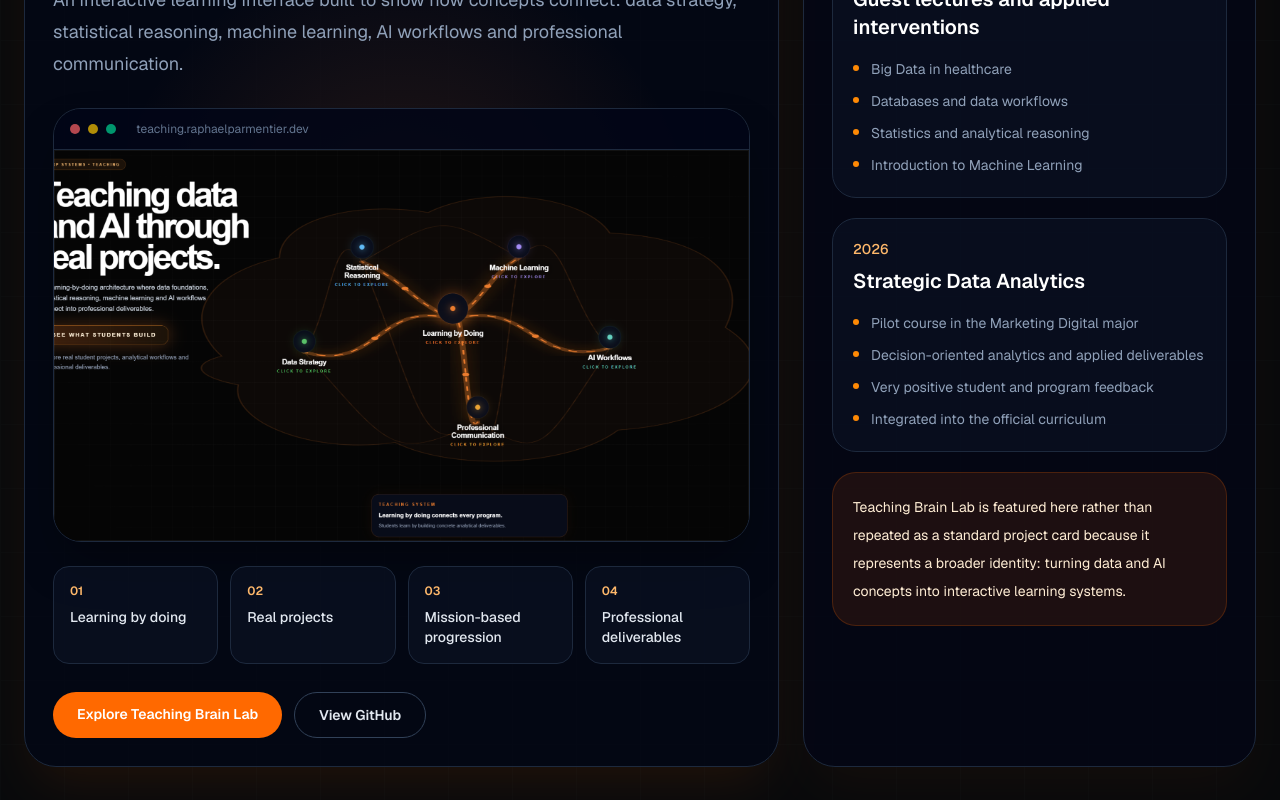
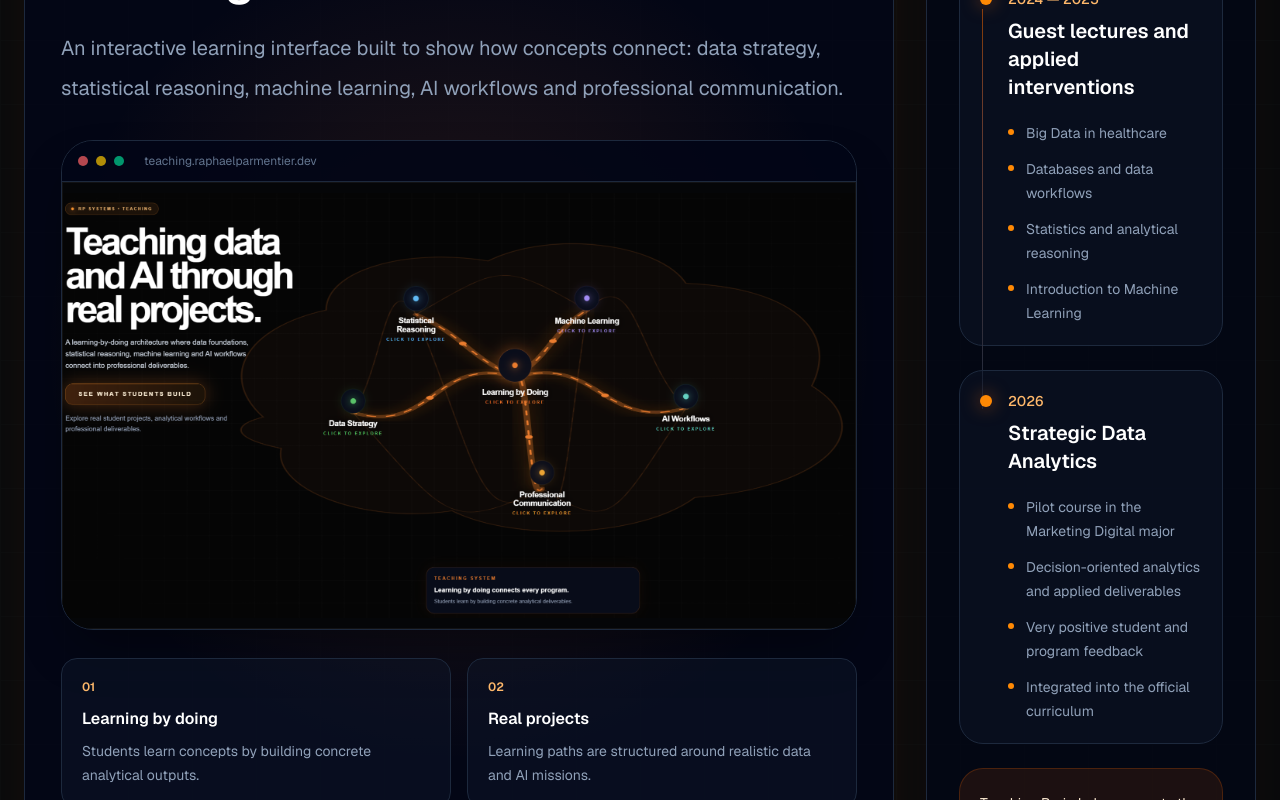
Before and after one commit to RaphaelParmentier/raphael-portfolio, a Next.js app: page / in a window 1280 px wide. Shown: the part 3160-3960 px from the top of the page. Built offline with nearby package versions, Linux system fonts and the light colour scheme.

Commit message:
Teaching fix

```diff
--- a/components/sections/TeachingShowcase.tsx
+++ b/components/sections/TeachingShowcase.tsx
@@ -28,24 +28,39 @@ const teachingMilestones = [
 ];
 
 const teachingPillars = [
-  "Learning by doing",
-  "Real projects",
-  "Mission-based progression",
-  "Professional deliverables",
+  {
+    title: "Learning by doing",
+    text: "Students learn concepts by building concrete analytical outputs.",
+  },
+  {
+    title: "Real projects",
+    text: "Learning paths are structured around realistic data and AI missions.",
+  },
+  {
+    title: "Mission-based progression",
+    text: "Each activity connects methods, decisions and deliverables.",
+  },
+  {
+    title: "Professional deliverables",
+    text: "Outputs are designed to look like work students could reuse.",
+  },
 ];
 
 export default function TeachingShowcase() {
   return (
-    <section id="teaching" className="relative z-10 mx-auto max-w-[96rem] px-5 py-20 sm:px-6 lg:py-28">
+    <section
+      id="teaching"
+      className="relative z-10 mx-auto max-w-[112rem] px-5 py-24 sm:px-6 lg:py-32 2xl:px-10 2xl:py-40"
+    >
       <SectionHeader
         eyebrow="Teaching & Knowledge Design"
         title="Teaching beyond slides."
         description="Teaching is not a side activity in this portfolio. It is where statistical rigor, AI systems and product thinking become understandable learning experiences."
       />
 
-      <div className="mt-10 grid gap-6 xl:grid-cols-[1.25fr_0.75fr] xl:items-stretch">
-        <div className="relative overflow-hidden rounded-[2rem] border border-slate-800 bg-slate-950/70 p-5 shadow-2xl shadow-orange-500/10 sm:p-7 2xl:p-9">
-          <div className="absolute inset-0 bg-[radial-gradient(circle_at_50%_42%,rgba(233,121,45,0.16),transparent_46%)]" />
+      <div className="mt-12 grid gap-8 xl:grid-cols-[1.45fr_0.55fr] xl:items-stretch 2xl:mt-16 2xl:gap-12">
+        <div className="relative overflow-hidden rounded-[2.5rem] border border-slate-800 bg-slate-950/75 p-5 shadow-2xl shadow-orange-500/10 sm:p-7 lg:p-9 2xl:p-12">
+          <div className="absolute inset-0 bg-[radial-gradient(circle_at_50%_38%,rgba(233,121,45,0.16),transparent_48%)]" />
 
           <div className="relative z-10">
             <div className="flex flex-col gap-4 sm:flex-row sm:items-start sm:justify-between">
@@ -53,28 +68,29 @@ export default function TeachingShowcase() {
                 <p className="text-xs uppercase tracking-[0.28em] text-orange-300 2xl:text-sm">
                   Featured Teaching System
                 </p>
-                <h3 className="mt-3 text-3xl font-semibold tracking-tight text-white sm:text-4xl 2xl:text-5xl">
+
+                <h3 className="mt-3 text-4xl font-semibold tracking-[-0.04em] text-white sm:text-5xl 2xl:text-[4.5rem] 2xl:leading-[0.95]">
                   Teaching Brain Lab
                 </h3>
               </div>
 
-              <span className="w-fit rounded-full border border-emerald-500/20 bg-emerald-500/10 px-3 py-1 text-xs text-emerald-300">
+              <span className="w-fit rounded-full border border-emerald-500/20 bg-emerald-500/10 px-3 py-1 text-xs text-emerald-300 2xl:text-sm">
                 Live
               </span>
             </div>
 
-            <p className="mt-5 max-w-4xl text-base leading-8 text-slate-400 sm:text-lg 2xl:text-xl 2xl:leading-9">
-              An interactive learning interface built to show how concepts connect:
-              data strategy, statistical reasoning, machine learning, AI workflows
-              and professional communication.
+            <p className="mt-6 max-w-5xl text-lg leading-9 text-slate-400 xl:text-xl xl:leading-10 2xl:text-2xl 2xl:leading-[1.6]">
+              An interactive learning interface built to show how concepts
+              connect: data strategy, statistical reasoning, machine learning,
+              AI workflows and professional communication.
             </p>
 
-            <div className="mt-7 overflow-hidden rounded-[1.75rem] border border-slate-800 bg-black/30 shadow-2xl shadow-black/40">
+            <div className="mt-8 overflow-hidden rounded-[2rem] border border-slate-800 bg-black/40 shadow-2xl shadow-black/40 2xl:mt-10">
               <div className="flex items-center gap-2 border-b border-slate-800 bg-slate-950/80 px-4 py-3">
                 <span className="h-2.5 w-2.5 rounded-full bg-red-400/70" />
                 <span className="h-2.5 w-2.5 rounded-full bg-yellow-400/70" />
                 <span className="h-2.5 w-2.5 rounded-full bg-emerald-400/70" />
-                <span className="ml-3 truncate text-xs text-slate-500">
+                <span className="ml-3 truncate text-xs text-slate-500 2xl:text-sm">
                   teaching.raphaelparmentier.dev
                 </span>
               </div>
@@ -85,45 +101,53 @@ export default function TeachingShowcase() {
                   alt="Teaching Brain Lab interactive learning interface"
                   fill
                   priority={false}
-                  sizes="(max-width: 768px) 100vw, (max-width: 1280px) 92vw, 980px"
-                  className="object-cover object-center"
+                  sizes="(max-width: 768px) 100vw, (max-width: 1280px) 92vw, 1280px"
+                  className="object-contain object-center"
                 />
                 <div className="pointer-events-none absolute inset-0 ring-1 ring-inset ring-white/5" />
               </div>
             </div>
 
-            <div className="mt-6 grid gap-3 sm:grid-cols-2 xl:grid-cols-4">
+            <div className="mt-7 grid gap-4 sm:grid-cols-2 2xl:mt-9">
               {teachingPillars.map((pillar, index) => (
                 <motion.div
-                  key={pillar}
+                  key={pillar.title}
                   initial={{ opacity: 0, y: 16 }}
                   whileInView={{ opacity: 1, y: 0 }}
                   viewport={{ once: true }}
                   transition={{ duration: 0.45, delay: index * 0.06 }}
-                  className="rounded-2xl border border-slate-800 bg-slate-900/45 p-4 text-sm font-medium text-slate-200"
+                  className="rounded-2xl border border-slate-800 bg-slate-900/45 p-5 2xl:p-6"
                 >
-                  <span className="mb-2 block text-xs font-semibold text-orange-300">
+                  <span className="mb-3 block text-xs font-semibold text-orange-300 2xl:text-sm">
                     {String(index + 1).padStart(2, "0")}
                   </span>
-                  {pillar}
+
+                  <h4 className="text-base font-semibold text-white 2xl:text-xl">
+                    {pillar.title}
+                  </h4>
+
+                  <p className="mt-2 text-sm leading-6 text-slate-400 2xl:text-base 2xl:leading-7">
+                    {pillar.text}
+                  </p>
                 </motion.div>
               ))}
             </div>
 
-            <div className="mt-7 flex flex-col gap-3 sm:flex-row sm:flex-wrap">
+            <div className="mt-8 flex flex-col gap-3 sm:flex-row sm:flex-wrap 2xl:mt-10">
               <a
                 href="https://teaching.raphaelparmentier.dev"
                 target="_blank"
                 rel="noreferrer"
-                className="inline-flex justify-center rounded-full bg-orange-500 px-6 py-3 text-sm font-semibold text-white transition hover:bg-orange-400"
+                className="inline-flex justify-center rounded-full bg-orange-500 px-7 py-3.5 text-sm font-semibold text-white shadow-[0_0_30px_rgba(249,115,22,0.25)] transition hover:bg-orange-400 hover:shadow-[0_0_42px_rgba(249,115,22,0.35)] 2xl:px-8 2xl:py-4 2xl:text-base"
               >
                 Explore Teaching Brain Lab
               </a>
+
               <a
                 href="https://github.com/RaphaelParmentier/teaching-brain-lab"
                 target="_blank"
                 rel="noreferrer"
-                className="inline-flex justify-center rounded-full border border-slate-700 px-6 py-3 text-sm font-semibold text-slate-200 transition hover:border-orange-400 hover:text-orange-300"
+                className="inline-flex justify-center rounded-full border border-slate-700 bg-slate-950/60 px-7 py-3.5 text-sm font-semibold text-slate-200 transition hover:border-orange-400 hover:text-orange-300 2xl:px-8 2xl:py-4 2xl:text-base"
               >
                 View GitHub
               </a>
@@ -131,33 +155,53 @@ export default function TeachingShowcase() {
           </div>
         </div>
 
-        <div className="rounded-[2rem] border border-slate-800 bg-slate-950/65 p-5 shadow-2xl shadow-orange-500/5 sm:p-7 2xl:p-9">
+        <div className="rounded-[2.5rem] border border-slate-800 bg-slate-950/70 p-5 shadow-2xl shadow-orange-500/5 sm:p-7 lg:p-8 2xl:p-10">
           <p className="text-xs uppercase tracking-[0.28em] text-orange-300 2xl:text-sm">
             Teaching Journey
           </p>
 
-          <div className="mt-6 space-y-5">
-            {teachingMilestones.map((milestone) => (
-              <div key={milestone.period} className="rounded-3xl border border-slate-800 bg-slate-900/45 p-5 2xl:p-6">
-                <p className="text-sm font-medium text-orange-300 2xl:text-base">{milestone.period}</p>
-                <h3 className="mt-2 text-xl font-semibold text-white 2xl:text-2xl">{milestone.title}</h3>
-                <div className="mt-4 grid gap-2">
-                  {milestone.details.map((detail) => (
-                    <div key={detail} className="flex gap-3 text-sm leading-6 text-slate-400 2xl:text-base 2xl:leading-7">
-                      <span className="mt-2 h-1.5 w-1.5 shrink-0 rounded-full bg-orange-400" />
-                      {detail}
-                    </div>
-                  ))}
+          <div className="mt-7 space-y-6 2xl:mt-9">
+            {teachingMilestones.map((milestone, index) => (
+              <div
+                key={milestone.period}
+                className="relative rounded-3xl border border-slate-800 bg-slate-900/45 p-5 2xl:p-7"
+              >
+                <div className="absolute left-5 top-6 h-3 w-3 rounded-full bg-orange-400 shadow-[0_0_18px_rgba(249,115,22,0.6)]" />
+
+                {index < teachingMilestones.length - 1 && (
+                  <div className="absolute left-[1.36rem] top-10 h-[calc(100%+1.5rem)] w-px bg-gradient-to-b from-orange-500/50 to-slate-800" />
+                )}
+
+                <div className="pl-7">
+                  <p className="text-sm font-medium text-orange-300 2xl:text-base">
+                    {milestone.period}
+                  </p>
+
+                  <h3 className="mt-2 text-xl font-semibold text-white 2xl:text-3xl">
+                    {milestone.title}
+                  </h3>
+
+                  <div className="mt-5 grid gap-3">
+                    {milestone.details.map((detail) => (
+                      <div
+                        key={detail}
+                        className="flex gap-3 text-sm leading-6 text-slate-400 2xl:text-base 2xl:leading-7"
+                      >
+                        <span className="mt-2 h-1.5 w-1.5 shrink-0 rounded-full bg-orange-400" />
+                        {detail}
+                      </div>
+                    ))}
+                  </div>
                 </div>
               </div>
             ))}
           </div>
 
-          <div className="mt-5 rounded-3xl border border-orange-500/20 bg-orange-500/10 p-5 2xl:p-6">
+          <div className="mt-6 rounded-3xl border border-orange-500/20 bg-orange-500/10 p-5 2xl:p-7">
             <p className="text-sm leading-7 text-orange-100 2xl:text-base 2xl:leading-8">
-              Teaching Brain Lab is featured here rather than repeated as a standard
-              project card because it represents a broader identity: turning data
-              and AI concepts into interactive learning systems.
+              Teaching Brain Lab represents the evolution of my teaching
+              approach: connecting statistics, machine learning and AI workflows
+              into an interactive learning system.
             </p>
           </div>
         </div>
```
